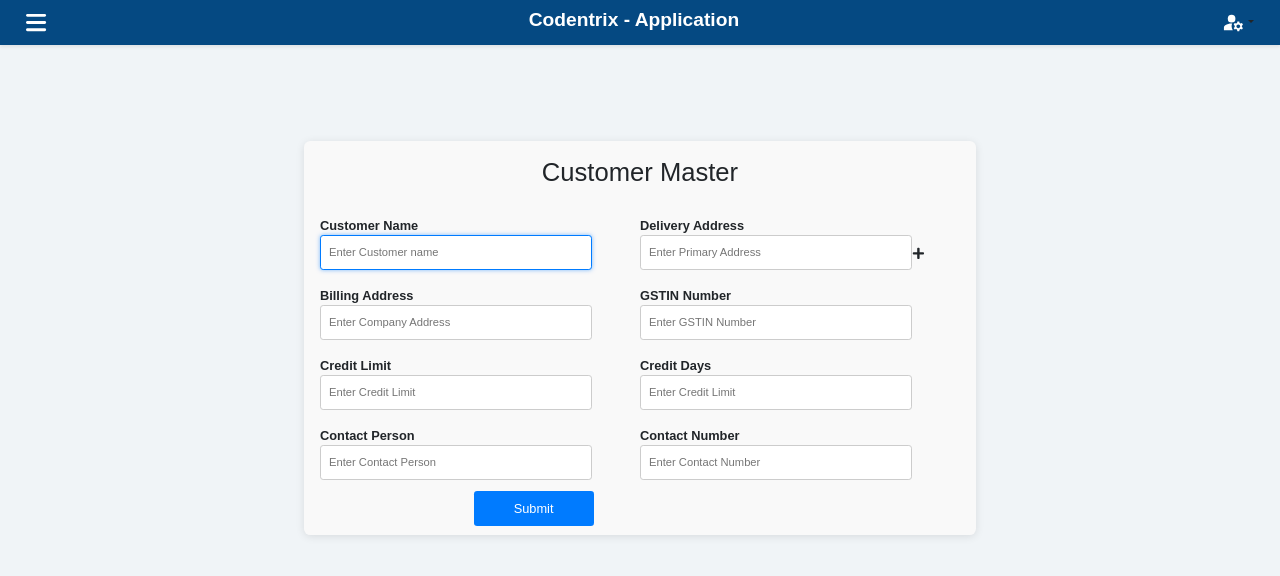
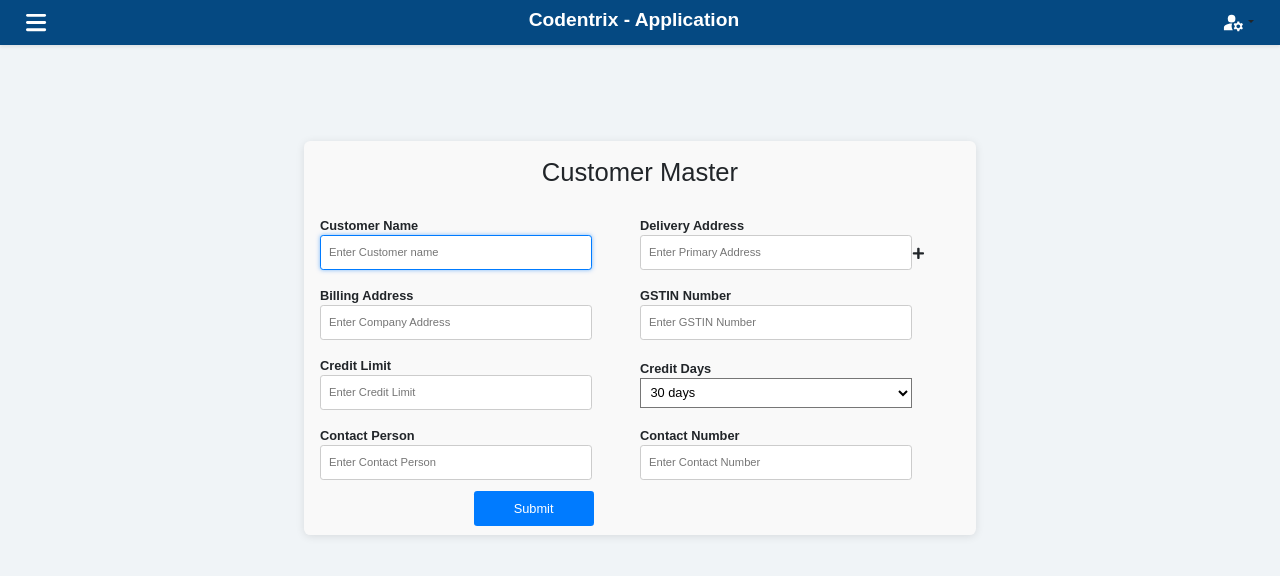
Before and after one commit to ctplsoftware/invoicing-online-payment, a React (Create React App) app in the folder FrontEnd/react-fe/: page /landingpage in a window 1280 px wide. Shown: the top 576 px of the page. Built offline with nearby package versions, Linux system fonts and the light colour scheme; sample sign-in values are in the browser's storage.

Commit message:
Vicky - Customer master chnages

```diff
--- a/FrontEnd/react-fe/src/Components/CustomerMaster.jsx
+++ b/FrontEnd/react-fe/src/Components/CustomerMaster.jsx
@@ -15,7 +15,7 @@
         billing_address: '',
         gstin_number: '',
         credit_limit: '',
-        credit_days: '',
+        credit_days: '30',
         contact_person: '',
         contact_number: '',
     });
@@ -59,20 +59,6 @@
                 console.log('Customer added:', response);
                 alert("Customer Added");
                 navigate('/landingpage/customermasterdashboard');
-
-
-                setFormData({
-                    name: '',
-                    delivery_address: '',
-                    additional_address1: '',
-                    additional_address2: '',
-                    billing_address: '',      // Reset company address
-                    gstin_number: '',          // Reset GSTIN number
-                    credit_limit: '',
-                    credit_days: '',
-                    contact_person: '',
-                    contact_number: '',
-                });
                 setAdditionalAddresses([]);
             } else {
                 console.error('Error adding customer:', response.statusText);
@@ -168,14 +154,21 @@
                 </label>
                 <label>
                     Credit Days
-                    <input
-                        type="text"
-                        name="credit_days"
-                        placeholder='Enter Credit Limit'
-                        value={formData.credit_days}
-                        onChange={handleChange}
-                        required
-                    />
+                    <div className='credit_days'>
+
+                        <select
+                            name="credit_days"
+                            value={formData.credit_days}
+                            onChange={handleChange}
+                            required
+                        >
+                            <option value="0">0 days</option>
+                            <option value="30">30 days</option>
+                            <option value="60">60 days</option>
+                            <option value="90">90 days</option>
+                        </select>
+                    </div>
+
                 </label>
                 <label>
                     Contact Person
--- a/FrontEnd/react-fe/src/Components/CustomerMasterEdit/EditCustomerForm.jsx
+++ b/FrontEnd/react-fe/src/Components/CustomerMasterEdit/EditCustomerForm.jsx
@@ -59,6 +59,8 @@
 
     const removeAdditionalAddress = (index) => {
         const updatedAddresses = additionalAddresses.filter((_, i) => i !== index);
+        console.log("updatedAddresses...",updatedAddresses);
+
         setAdditionalAddresses(updatedAddresses);
     };
 
@@ -181,14 +183,21 @@
                 </label>
                 <label>
                     Credit Days
-                    <input
-                        type="text"
+                    <div className='credit_days'>
+
+                        <select
                             name="credit_days"
-                        placeholder='Enter Credit Days'
                             value={currentCustomer.credit_days}
                             onChange={handleInputChange}
                             required
-                    />
+                        >
+                            <option value="0">0 days</option>
+                            <option value="30">30 days</option>
+                            <option value="60">60 days</option>
+                            <option value="90">90 days</option>
+                        </select>
+                    </div>
+
                 </label>
                 <label>
                     Contact Person
--- a/FrontEnd/react-fe/src/Styles/CustomerMaster.css
+++ b/FrontEnd/react-fe/src/Styles/CustomerMaster.css
@@ -54,6 +54,15 @@
     left: 48%;
 }
 
+.customer-master form select{
+    width: 85%;
+    padding: 8px;
+    font-size: 16px;
+    box-sizing: border-box;
+    border-collapse: separate;
+
+}
+
 
 
 
```
Also changed, not shown: 1 other file (tests, documents, lock files or other folders). Lines whose indentation alone changed are shown as unchanged.
